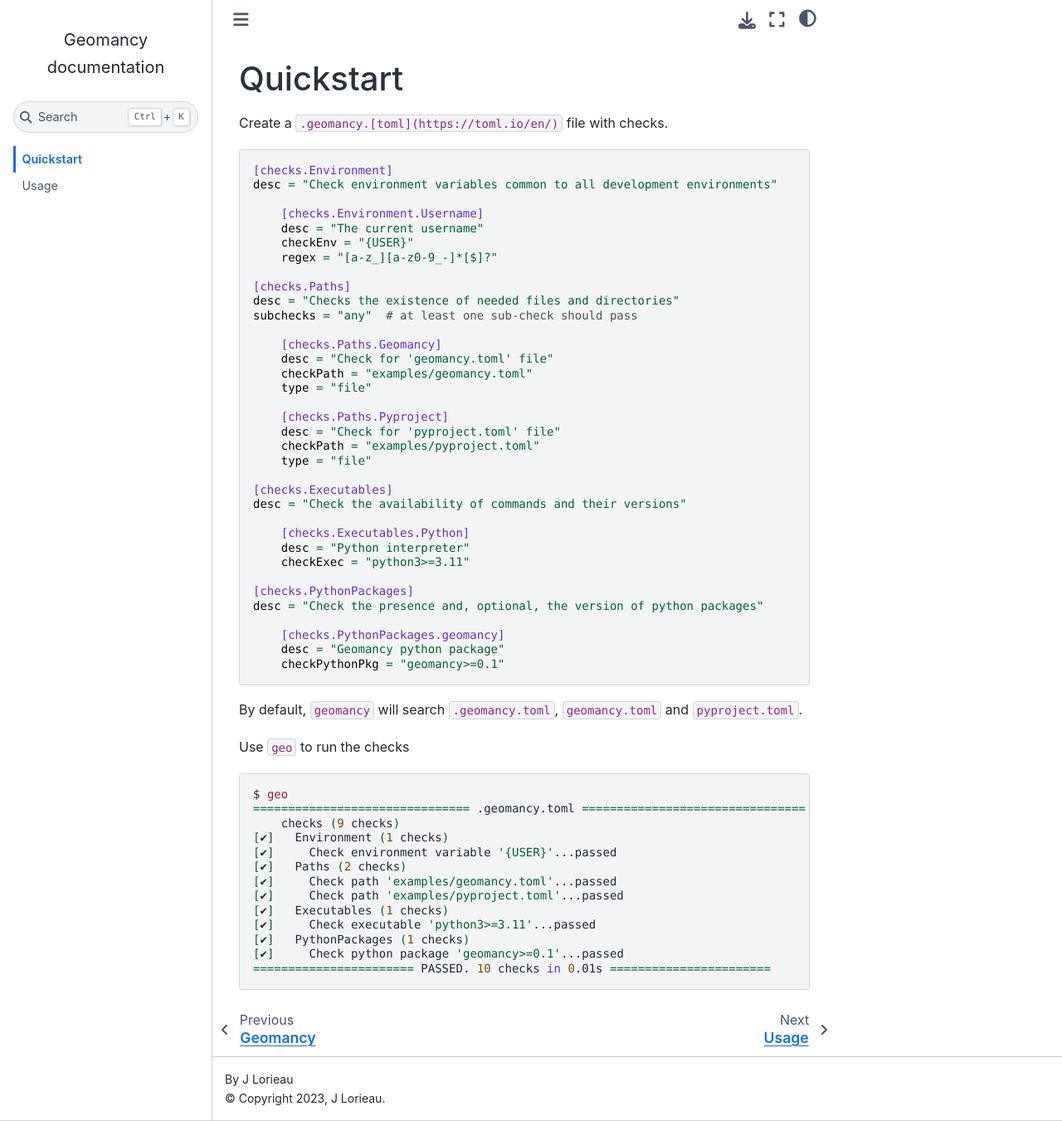
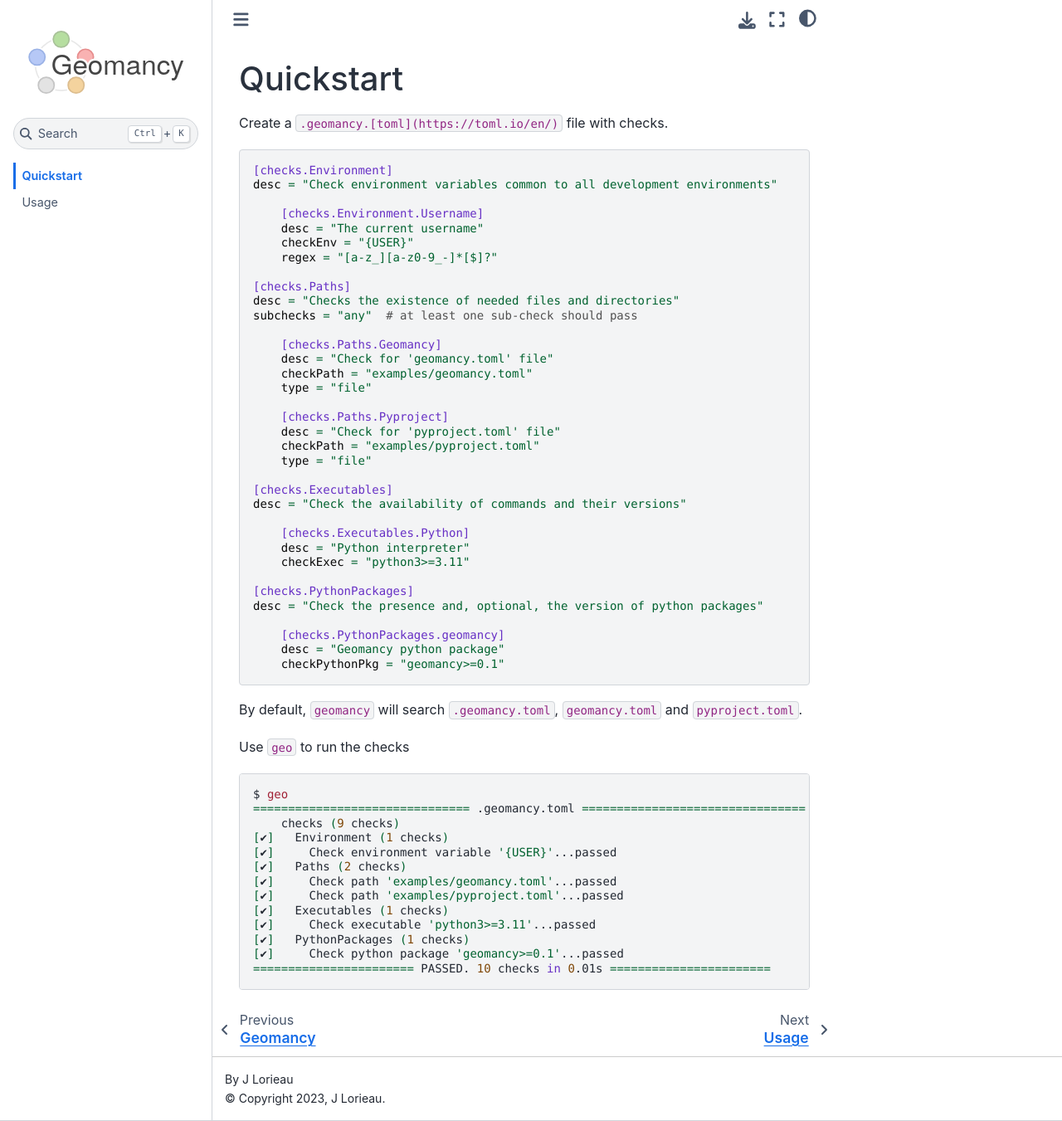
Before and after one commit to jlorieau/geomancy, a Sphinx documentation site: the page built from docs/quickstart.md, in a window 1280 px wide and 1351 px high. Shown: the whole window at 83% size. Built offline with Sphinx 7.4.7 and the Sphinx Book theme 1.1.4, drawn with Linux system fonts in a browser that asks for light colours.

Commit message:
Change documentation logo, reorganize needed asset files

```diff
--- a/docs/conf.py
+++ b/docs/conf.py
@@ -35,7 +35,7 @@ templates_path = ["_templates"]
 # List of patterns, relative to source directory, that match files and
 # directories to ignore when looking for source files.
 # This pattern also affects html_static_path and html_extra_path.
-exclude_patterns = ['_build', 'Thumbs.db', '.DS_Store']
+exclude_patterns = ["_build", "Thumbs.db", ".DS_Store"]
 
 # -- MyST options ------------------------------------------------------------
 myst_enable_extensions = [
@@ -50,8 +50,10 @@ myst_enable_extensions = [
 # a list of builtin themes.
 #
 html_theme = "sphinx_book_theme"
+html_logo = "_static/geomancy_logo.svg"
 
 # Add any paths that contain custom static files (such as style sheets) here,
 # relative to this directory. They are copied after the builtin static files,
 # so a file named "default.css" will overwrite the builtin "default.css".
 html_static_path = ["_static"]
+# html_css_files = ["custom.css"]
```
Also changed, not shown: docs/_static/geomancy.svg (deleted), docs/_static/geomancy_logo.png, docs/_static/geomancy_logo.svg.
